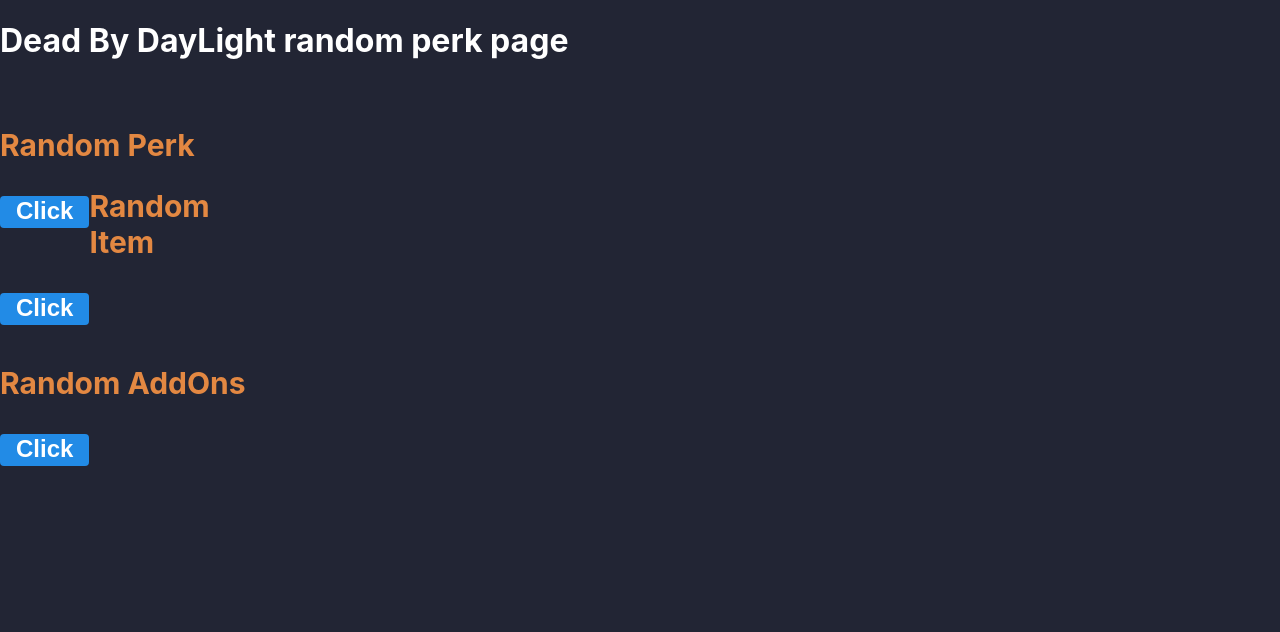
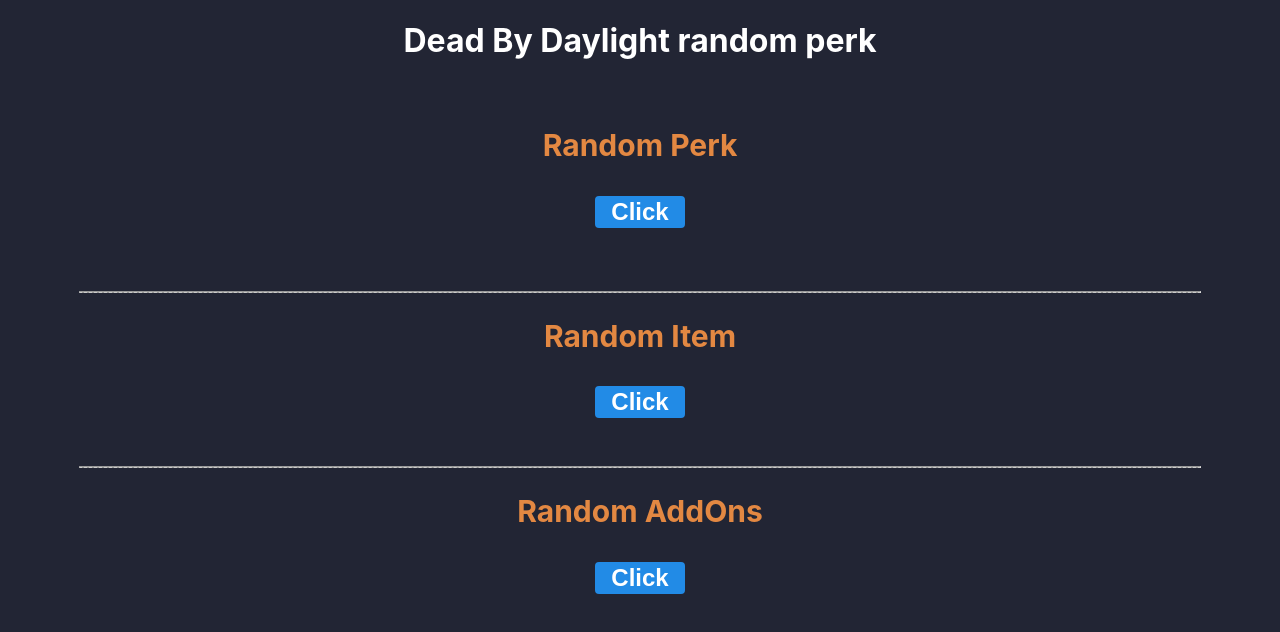
Before and after one commit to reader-wh94/dbd-random-perk, a React (Create React App) app: page / in a window 1280 px wide. Shown: the top 632 px of the page. Built offline with nearby package versions, Linux system fonts and the light colour scheme.

Commit message:
refactor: Change page's css

```diff
--- a/src/component/Home.js
+++ b/src/component/Home.js
@@ -5,7 +5,7 @@
 function Home() {
   return (
     <Basic>
-      <h1>Dead By DayLight random perk page</h1>
+      <h1>Dead By Daylight random perk</h1>
       <br />
       <SurvivorPerk />
     </Basic>
@@ -13,8 +13,6 @@
 }
 
 const Basic = styled.div`
-  .h1 {
-    text-align: center;
-  }
+  text-align: center;
 `;
 export default Home;
--- a/src/component/SurvivorPerk.js
+++ b/src/component/SurvivorPerk.js
@@ -35,7 +35,7 @@
         return (
           <div key={index}>
             <div>
-              <img className="img" src={perks[detail].url} alt="pic" />
+              <img className="perkImg" src={perks[detail].url} alt="pic" />
             </div>
             <span className="perkName">{perks[detail].name}</span>
           </div>
@@ -56,7 +56,6 @@
       }));
     } else if(item === 'addon') {
       let array = getRandom(addOnsNum, 2);
-      console.log(array);
 
       setAddOnData(array.map((detail, index) => {
         return (
@@ -72,90 +71,105 @@
   }
 
   return (
-    <Perk>
-      <h2>Random Perk</h2>
-      <div className="perk">
+    <Home>
+      <Text>
+        <h2>Random Perk</h2>
         <PerkButton onClick={() => SelectPerks('perk')}>
           Click
         </PerkButton>
+      </Text>
+      <Perk>
         {perkData}
-      </div>
-      <h2>Random Item</h2>
-      <div className="item">
+      </Perk>
+      <Hr />
+      <Text>
+        <h2>Random Item</h2>
         <PerkButton onClick={() => SelectPerks('item')}>
           Click
         </PerkButton>
+      </Text>
+      <Item>
         {itemData}
-      </div>
-      <h2>Random AddOns</h2>
-      <div className="addOn">
+      </Item>
+      <Hr />
+      <Text>
+        <h2>Random AddOns</h2>
         <PerkButton onClick={() => SelectPerks('addon')}>
           Click
         </PerkButton>
+      </Text>
+      <AddOn>
         {addOnData}
-      </div>
-    </Perk>
+      </AddOn>
+    </Home>
   );
-
 }
 
-const Perk = styled.div`
-  display: inline-block;
+const Home = styled.div`
+  display: block;
+  text-align: center;
   font-size: 20px;
   color: #e38842;
   margin-bottom: 3rem;
+`;
 
-  .perk {
-    display: inline-flex;
-    float: left;
-    margin-bottom: 2rem;
-    visible: hidden;
+const Hr = styled.hr`
+  text-align: center;
+  width: 70rem;
+  border-bottom: 1px dashed #ccc;
+  background: #999;
+  }
+`;
+
+const Text = styled.div`
+  display: block;
+`;
+
+const Perk = styled.div`
+  display: inline-box;
+  margin-bottom: 2rem;
+
+  .perkName {
+    font-size: 1.3rem;
+    color: #dcccff;
   }
 
-  .addOn {
-    display: flex;
-    float: left;
+  .perkImg {
+    margin-right: 0.5rem;
+    height: 15rem;
   }
+`;
 
-  .item {
-    display: flex;
-  }
-
-  .perkName {
-    font-size: 1.5rem;
-    color: #d9d9d9;
-  }
-
-  .img {
-    height: 85%;
-    maring-right: 0.5rem;
-  }
+const Item = styled.div`
+  margin-bottom: 2rem;
 
   .itemName {
-    font-size: 1.5rem;
-    color: #d9d9d9;
+    font-size: 1.3rem;
+    color: #dcccff;
   }
 
   .itemImg {
-    height: 50%;
-    maring-right: 0.5rem;
+    height: 14rem;
   }
+`;
+
+const AddOn = styled.div`
+  display: inline-box;
+  margin-bottom: 2rem;
 
   .addOnName {
-    font-size: 1.5rempx;
-    color: #d9d9d9;
+    font-size: 1.3rem;
+    color: #dcccff;
   }
 
   .addOnImg {
-    height: 50%;
-    margin-right: 0.5rem;
+    height: 14rem;
   }
 `;
 
-
 const PerkButton = styled.button`
   /* 공통 스타일 */
-  display: inline-flex;
+  display: box;
   outline: none;
   border: none;
   border-radius: 4px;
```
